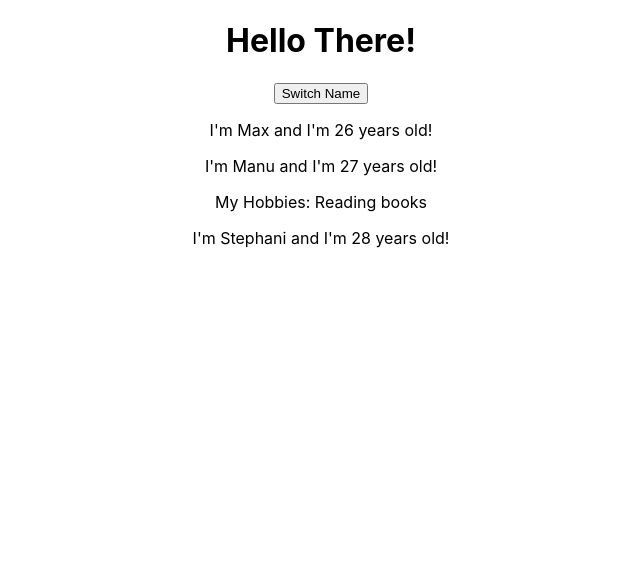
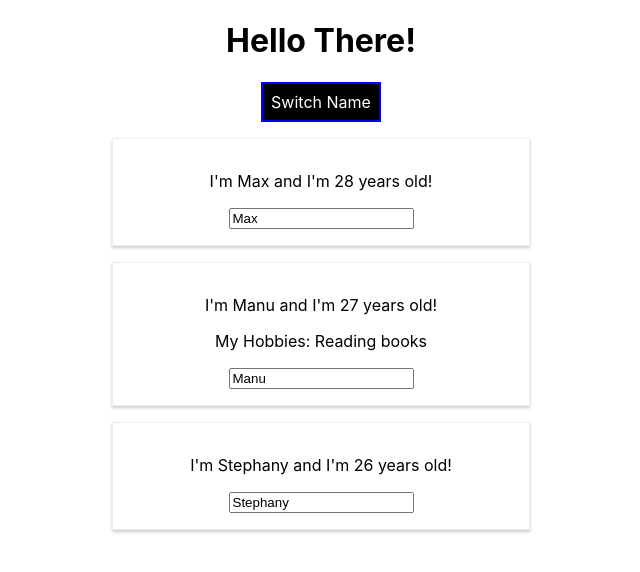
Before and after one commit to imran-1002102/React-basics, a React (Create React App) app: page / in a window 1280 px wide. Shown: the top 572 px of the page, without its empty margins (319-959 px from the left). Built offline with nearby package versions, Linux system fonts and the light colour scheme.

Commit message:
module 3 complete

```diff
--- a/src/App.js
+++ b/src/App.js
@@ -3,14 +3,67 @@
 import './App.css';
 
 class App extends Component {
+
+
+  state = {
+    persons: [
+      {name: 'Max', age: 28},
+      {name: 'Manu', age: 27},
+      {name: 'Stephany', age: 26}
+    ],
+    someOtherPersons: 'someOtherValue'
+  };
+
+  switchNameButtonClickHandler = (newName) => {
+    this.setState({
+      persons: [
+        {name: newName, age: 28},
+        {name: 'Manu', age: 27},
+        {name: 'Stephany', age: 29}
+      ]
+    });
+  }
+
+  nameChangedHandler = (event) =>{
+    this.setState({
+      persons: [
+        {name: 'Max', age: 28},
+        {name: event.target.value, age: 27},
+        {name: 'Stephany', age: 29}
+      ]
+    });
+  }
+
   render() {
+    const buttonStyle = {
+      font: 'inherit',
+      color: 'white',
+      border: '2px solid blue',
+      backgroundColor: 'black',
+      padding: '8px',
+      cursor: 'pointer'
+    };
     return (
       <div className="App">
-      <h1> Hello There!</h1>
-      <button>Switch Name</button>
-        <Person name = 'Max' age = '26'></Person>
-        <Person name = 'Manu' age = '27'>My Hobbies: Reading books</Person>
-        <Person name = 'Stephani' age = '28'></Person>
+        <h1> Hello There!</h1>
+        <button
+          style = {buttonStyle}
+          onClick = {this.switchNameButtonClickHandler.bind(this, 'Maximilian')}>Switch Name</button>
+          <Person
+            name = {this.state.persons[0].name}
+            age = {this.state.persons[0].age}>
+          </Person>
+          <Person
+            name = {this.state.persons[1].name}
+            age = {this.state.persons[1].age}
+            click = {this.switchNameButtonClickHandler.bind(this, 'Max!')}
+            nameChangeHandler = {this.nameChangedHandler}>
+            My Hobbies: Reading books
+          </Person>
+          <Person
+            name = {this.state.persons[2].name}
+            age = {this.state.persons[2].age}>
+          </Person>
       </div>
     );
   }
--- a/src/Person/Person.css
+++ b/src/Person/Person.css
@@ -0,0 +1,8 @@
+.Person{
+    width: 30%;
+    margin: 16px auto;
+    border: 1px solid #eeeeee;
+    box-shadow: 0 2px 3px #cccccc;
+    padding: 16px;
+    text-align: center;
+}
--- a/src/Person/Person.js
+++ b/src/Person/Person.js
@@ -1,15 +1,16 @@
 import React from 'react';
-
+import './Person.css';
 
 const person = (props) => {
     return(
-        <div>
-            <p>
+        <div className = 'Person'>
+            <p onClick = {props.click}>
                 I'm {props.name} and I'm {props.age} years old!
             </p>
             <p>
                 {props.children}
             </p>
+            <input type = "text" onChange = {props.nameChangeHandler} value = {props.name}></input>
         </div>
     );
 }
```
